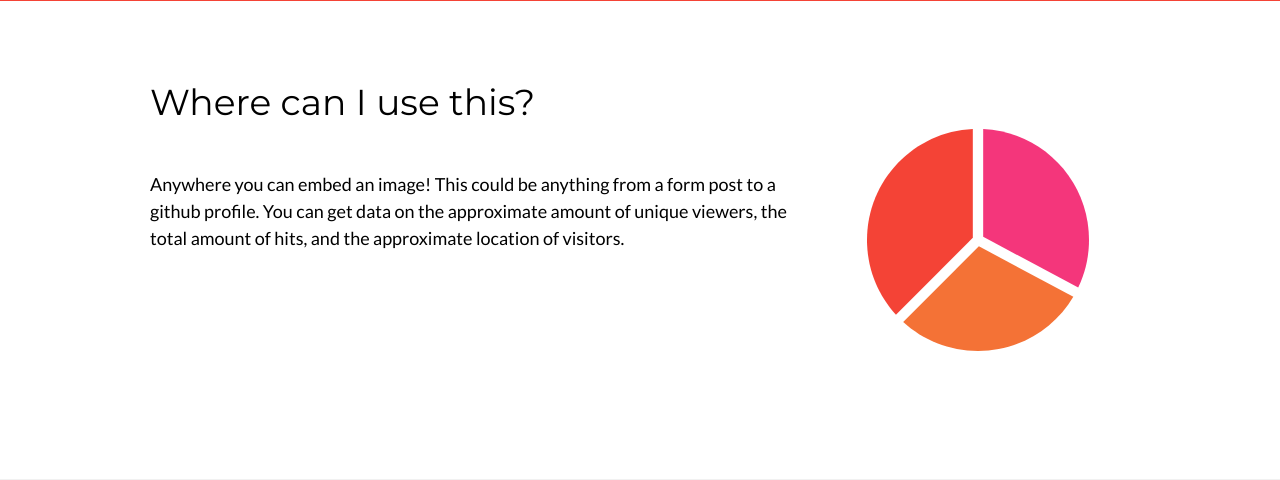
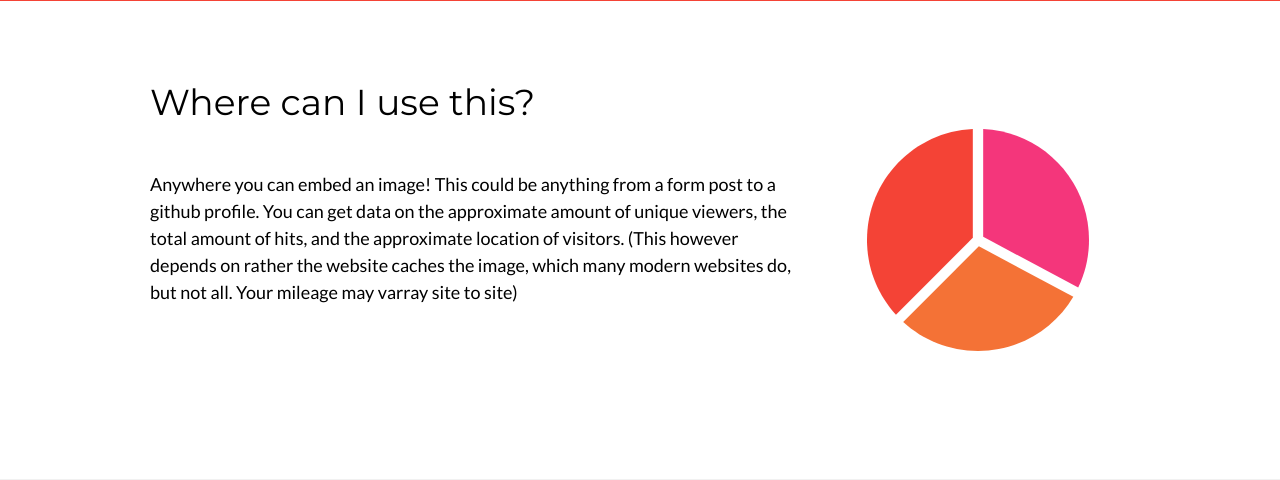
Before and after one commit to Themis3000/img_analytics, a Flask app: page / in a window 1280 px wide. Shown: the part 518-998 px from the top of the page. Run offline with Flask 2, Linux system fonts and the light colour scheme.

Commit message:
-added disclaimers

```diff
--- a/templates/index.html
+++ b/templates/index.html
@@ -30,13 +30,12 @@
             <h5 class="w3-padding-32">
                 Anywhere you can embed an image! This could be anything from a form post to a
                 github profile. You can get data on the approximate amount of unique viewers, the total amount of hits,
-                and the approximate location of visitors.
+                and the approximate location of visitors. (This however depends on rather the website caches the image,
+                which many modern websites do, but not all. Your mileage may varray site to site)
             </h5>
         </div>
 
         <div class="w3-third w3-center">
-            <!-- replace with representation of data visual -->
-            <!-- maybe a fake visual such as a pie chart or graph -->
             <img src="/static/media/pie-chart.svg" alt="pie chart icon" width="350" height="350" class="fa w3-padding-64 w3-text-red w3-margin-right">
         </div>
     </div>
```
Also changed, not shown: README.md.
